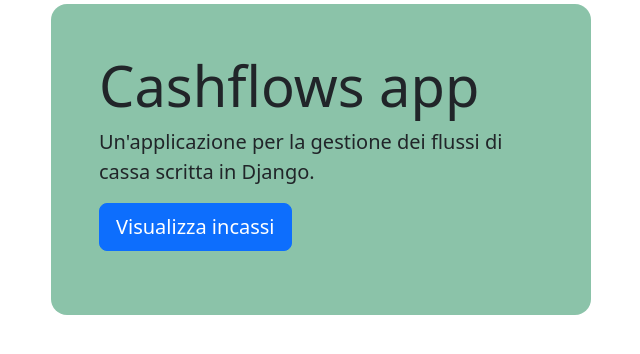
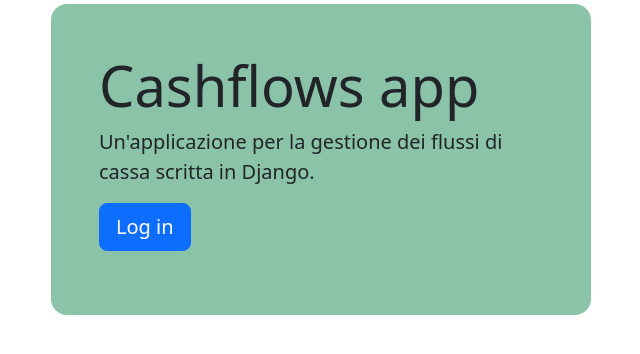
Before and after one commit to effedib/cashflows, a Django app: page / in a window 1280 px wide. Shown: the part 165-519 px from the top of the page, without its empty margins (319-959 px from the left). Run offline with Django 5.2, Linux system fonts and the light colour scheme.

Commit message:
log in button if user is not auth

```diff
--- a/templates/home.html
+++ b/templates/home.html
@@ -8,7 +8,11 @@
     <h1 class="display-4">Cashflows app</h1>
     <p class="lead">Un'applicazione per la gestione dei flussi di cassa scritta in Django.</p>
     <p class="lead">
-      <a class="btn btn-primary btn-lg" href="{% url 'incassi_view' %}" role="button">Visualizza incassi</a>
+        {% if user.is_authenticated %}
+            <a class="btn btn-primary btn-lg" href="{% url 'incassi_view' %}" role="button">Visualizza incassi</a>
+        {% else %}
+            <a class="btn btn-primary btn-lg" href="{% url 'login' %}" role="button">Log in</a>
+        {% endif %}
     </p>
   </div>
 {% endblock content %}
```
